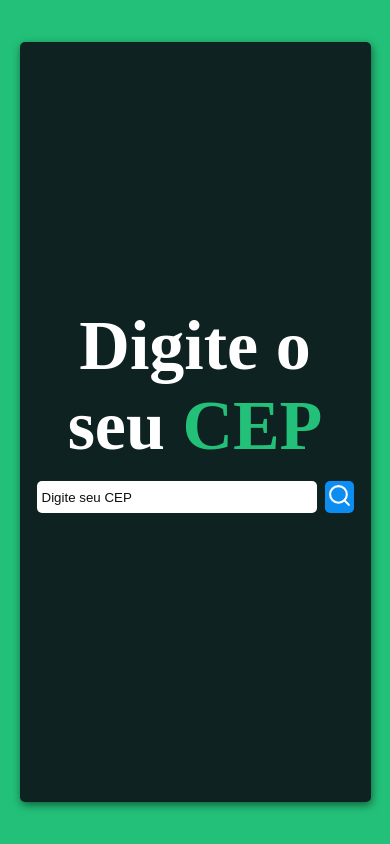
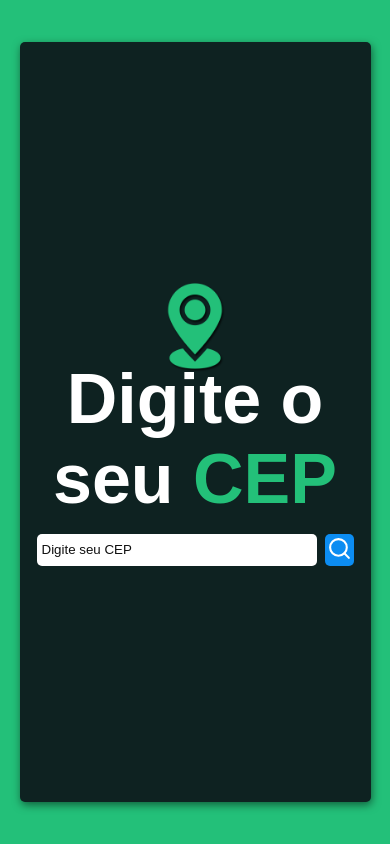
Before and after one commit to luanduartesv/BuscaCEP, a React (Create React App) app: page / in a window 390 px wide. Built offline with nearby package versions, Linux system fonts and the light colour scheme.

Commit message:
Add files via upload

```diff
--- a/src/App.js
+++ b/src/App.js
@@ -33,6 +33,7 @@ function App() {
     <div className="App">
       <div className='container'>
         <div className='box'>
+        <img src={require('./icon.png')} />
          <h1>Digite o seu <span style={{color: "#23c079"}}>CEP</span> </h1>
 
           <div className='container-input'>
--- a/src/style.css
+++ b/src/style.css
@@ -3,7 +3,9 @@ body{
 
 
 }
-
+img{
+    width: 15%;
+}
 .container{
     display: flex;
     flex-direction: row;
@@ -18,7 +20,7 @@ body{
     height: 90vh;
     border-radius: 5px;
     color: white;
-    font-family: Bahnschrift;
+    font-family: Arial;
     box-shadow: 1px 3px 8px rgba(0,0,0,0.5);
     display: flex;
     align-items: center;
@@ -27,8 +29,8 @@ body{
     transition: 0.2s;
 }
 .box h1{
-    font-size: 70px;
-    margin-top: 50px;
+    font-size: 90px;
+    margin-top: 0px;
 }
 
 .container-input{
@@ -41,7 +43,7 @@ body{
 .container-input input{
     background-color: white;
     border: 0;
-    width: 460px;
+    width: 700px;
     outline: none;
     color: rgb(0, 0, 0);
     margin-right: 8px;
@@ -73,7 +75,7 @@ body{
     flex-direction: column;
     background-color: white;
     color: black;
-    width: 480px;
+    width: 710px;
     margin-top: 9px;
     text-align: center;
     padding: 10px;
@@ -94,6 +96,9 @@ body{
     .main{
         width: 440px;
     }
+    img{
+        width: 30%;
+    }
 }
 
 @media (max-width:518px) {
@@ -110,6 +115,10 @@ body{
         width: 300px;
         height: 190px;
     }
+    img{
+        width: 30%;
+    }
+
 }
 @media (max-width:375px) {
     .box h1{
@@ -125,4 +134,7 @@ body{
         width: 280px;
         height: 250px;
     }
+    img{
+        width: 30%;
+    }
 }
```
Also changed, not shown: src/icon.png (added), 1 other file (tests, documents, lock files or other folders).
